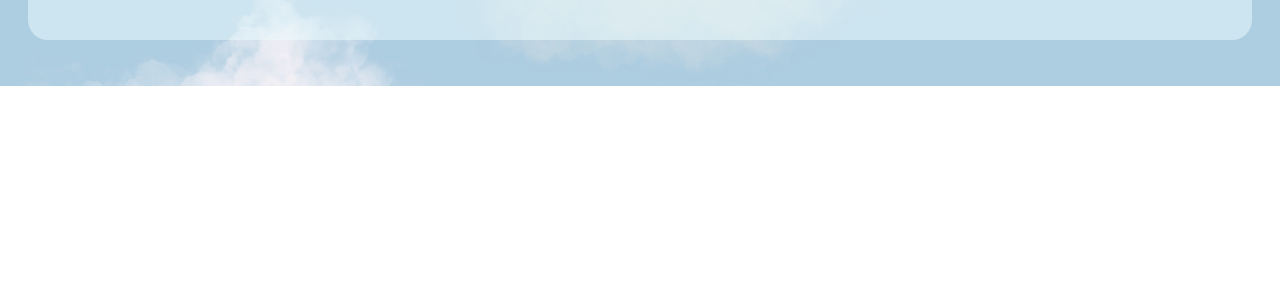
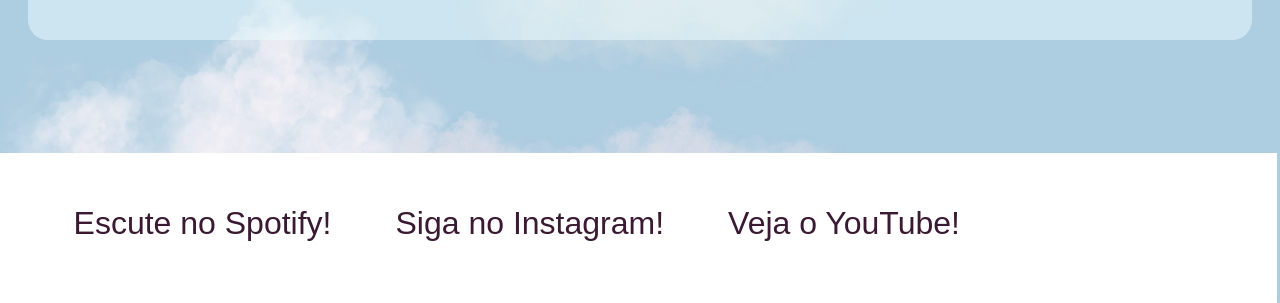
Before and after one commit to FELPS3013/OliviaRodrigo, a plain HTML site: page girllove.html in a window 1280 px wide. Shown: the part 7686-7989 px from the top of the page. Before the commit the page ends 7772 px from the top, so only its background shows below. Drawn offline with Linux system fonts and the light colour scheme; a web font is replaced by a local one.

Commit message:
colocando o footer nas outras páginas

```diff
--- a/estilosgirllove.css
+++ b/estilosgirllove.css
@@ -197,3 +197,25 @@ img.cigarret2{
     left:3%;
     top:918%;
 }
+footer{
+    background-color: white;
+    margin-top: 75px;
+    width: 101.2%;
+    margin-left: -10px;
+    margin-right: -10px;
+    margin-bottom: -10px;
+    height: 150px;
+}
+ol.footer{
+    list-style: none;
+    position: absolute;
+    right: 290px;
+}
+ol.footer li{
+    margin-left: 30px;
+    margin-right: 30px;
+    text-align: right;
+    font-family: 'Emilys Candy', sans-serif;
+    display: inline-block;
+    font-size: 200%;
+}
--- a/estilossour.css
+++ b/estilossour.css
@@ -191,3 +191,25 @@ img.urso{
    left:50%;
    top: 485%;
 }
+footer{
+    background-color: white;
+    margin-top: 75px;
+    width: 101.2%;
+    margin-left: -10px;
+    margin-right: -10px;
+    margin-bottom: -10px;
+    height: 150px;
+}
+ol.footer{
+    list-style: none;
+    position: absolute;
+    right: 290px;
+}
+ol.footer li{
+    margin-left: 30px;
+    margin-right: 30px;
+    text-align: right;
+    font-family: 'Emilys Candy', sans-serif;
+    display: inline-block;
+    font-size: 200%;
+}
--- a/girllove.html
+++ b/girllove.html
@@ -339,7 +339,15 @@
 		<br>
 	</article>
 	<footer>
-
+		<br>
+		<br>
+		<ol class="footer" type="I">
+			<li><a href="https://open.spotify.com/intl-pt/artist/1McMsnEElThX1knmY4oliG?si=X26vOqPHTG2lrJ6CuPXQ6g"
+					target="_blank">Escute no Spotify!</a></li>
+			<li><a href="https://www.instagram.com/oliviarodrigo/reels/" target="_blank">Siga no Instagram!</a></li>
+			<li><a href="https://www.youtube.com/channel/UCy3zgWom-5AGypGX_FVTKpg" target="_blank">Veja o YouTube!</a>
+			</li>
+		</ol>
 	</footer>
 </body>
 
```
Also changed, not shown: sour.html (+9 -1 lines).
